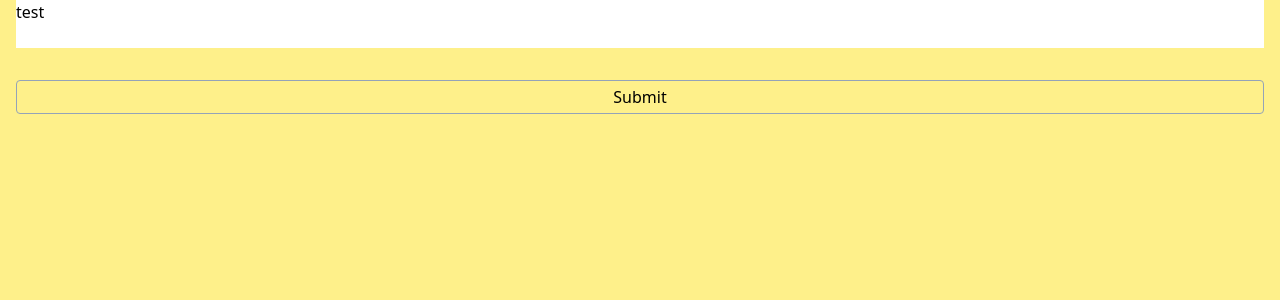
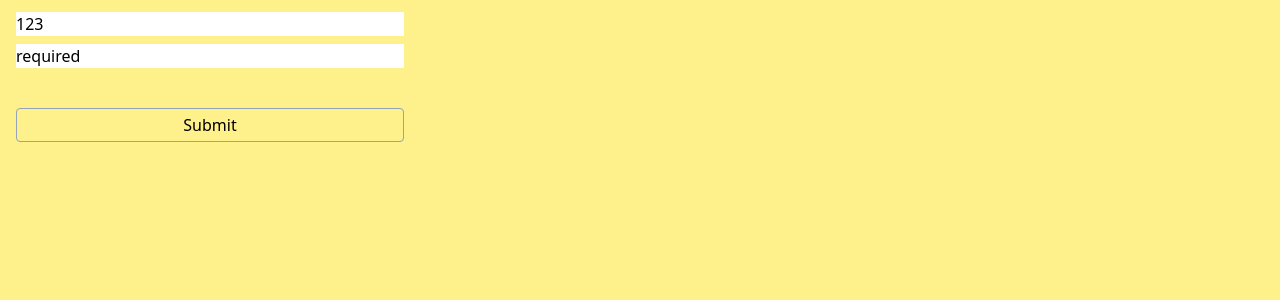
Before and after one commit to maxzz/forms-react-hook-form, a React (Vite) app: page / in a window 1280 px wide. Shown: the top 300 px of the page. Built offline with nearby package versions, Linux system fonts and the light colour scheme.

Commit message:
WIP. hook-form. add defaultValues

```diff
--- a/src/components/page1/index.tsx
+++ b/src/components/page1/index.tsx
@@ -7,25 +7,31 @@ type Inputs = {
     exampleRequired: string,
 };
 
+const defaultValues: Inputs = {
+    example: '123',
+    exampleRequired: 'required'
+};
+
 function Form() {
-    const { register, handleSubmit, watch, formState: { errors } } = useForm<Inputs>();
+    const { register, handleSubmit, watch, formState: { errors } } = useForm({ defaultValues });
 
     const onSubmit: SubmitHandler<Inputs> = data => console.log(data);
 
     console.log(watch("example"));
 
     return (
-        <form className="grid" onSubmit={handleSubmit(onSubmit)}>
+        <form className="grid gap-y-2" onSubmit={handleSubmit(onSubmit)}>
 
             <input defaultValue="test" {...register("example")} />
 
+            <div className="grid">
+                <input {...register("exampleRequired", { required: true })} />
 
-            <input {...register("exampleRequired", { required: true })} />
-
-            <span className={classNames(
-                "text-xs pb-4 text-red-500",
-                !errors.exampleRequired && 'invisible',
-            )}>This field is required</span>
+                <span className={classNames(
+                    "text-xs pb-4 text-red-500",
+                    !errors.exampleRequired && 'invisible',
+                )}>This field is required</span>
+            </div>
 
             <input className="px-2 py-1 border-slate-400 border rounded" type="submit" />
         </form>
@@ -34,7 +40,7 @@ function Form() {
 
 export function Page1_Form() {
     return (
-        <div className="px-4 min-w-[420px]">
+        <div className="px-4 py-3 max-w-[420px]">
             <Form />
         </div>
     );
```
